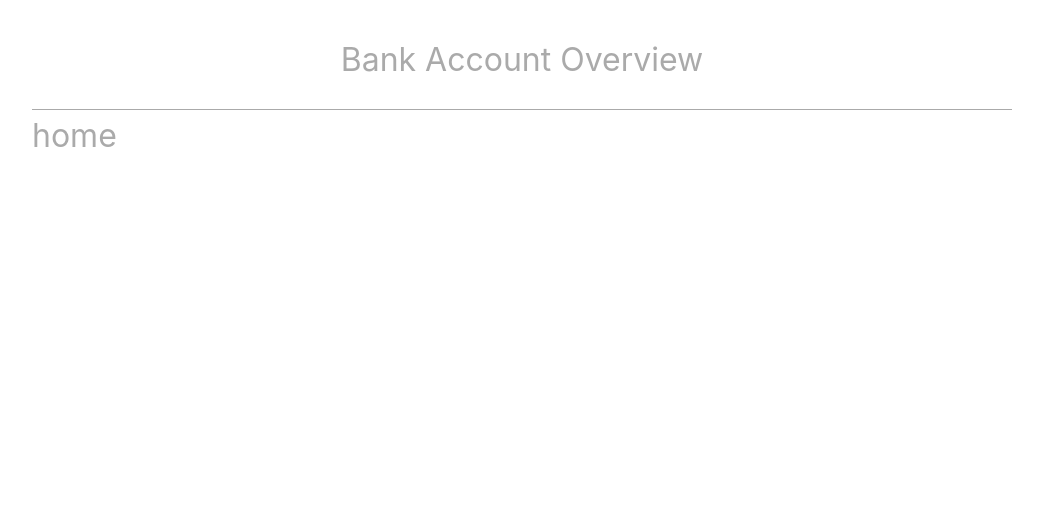
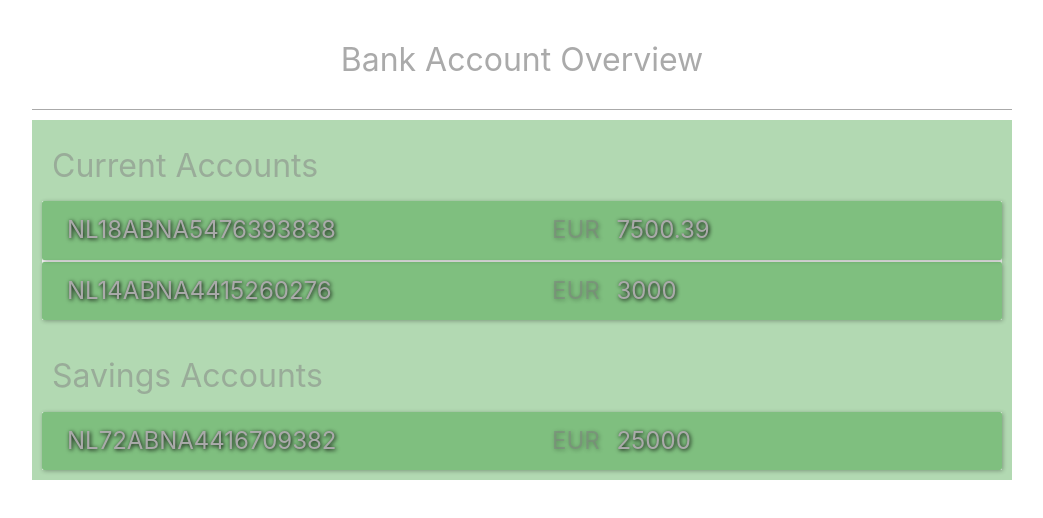
Before and after one commit to BassamHager/bank-account-dashboard-ta, a Vue app in the folder try1/: page / in a window 1280 px wide. Shown: the top 518 px of the page, without its empty margins (118-1161 px from the left). Built offline with nearby package versions, Linux system fonts and the light colour scheme.

Commit message:
feat: show accounts list - write the needed html & scss - create composables to help in styling - write unit tests

```diff
--- a/try1/package.json
+++ b/try1/package.json
@@ -26,6 +26,7 @@
     "eslint": "^8.22.0",
     "eslint-plugin-vue": "^9.3.0",
     "npm-run-all": "^4.1.5",
+    "sass": "^1.58.3",
     "typescript": "~4.7.4",
     "vite": "^4.0.0",
     "vitest": "^0.28.5",
--- /dev/null
+++ b/try1/src/composable/useResize.ts
@@ -0,0 +1,34 @@
+/*
+Purpose: returning an object of two properties {width, height} that help for styling by reflecting the current size of the document
+Responsibility: Bassam hager
+*/
+import { computed, ref, onMounted, onUnmounted, watch } from "vue";
+
+export const useResize = (doc = document.documentElement) => {
+  // data
+  const sizeData = ref({
+    width: doc.clientWidth,
+    height: doc.clientHeight,
+  });
+
+  // methods
+  const getDimensions = () => {
+    sizeData.value.width = doc.clientWidth;
+    sizeData.value.height = doc.clientHeight;
+  };
+
+  onMounted(() => {
+    window.addEventListener("resize", getDimensions);
+  });
+
+  onUnmounted(() => {
+    window.removeEventListener("resize", getDimensions);
+  });
+
+  const resizingData = computed(() => {
+    getDimensions();
+    return sizeData.value;
+  });
+
+  return resizingData.value;
+};
--- a/try1/src/views/HomeView.vue
+++ b/try1/src/views/HomeView.vue
@@ -4,15 +4,16 @@ import { onMounted, ref } from "vue";
 import { getAccountsService } from "@/services/getAccounts";
 // types
 import type { IAccountGroup } from "@/types/typings.d.ts";
+// composables
+import { useResize } from "@/composable/useResize";
+const resizingData = useResize();
 
 // state //
 const accounts = ref<IAccountGroup[]>();
-
 // methods //
 onMounted(async () => {
   const fetchedData = await getAccounts();
   accounts.value = fetchedData.accountGroups;
-  console.log(accounts.value);
 });
 
 const getAccounts = async () => {
@@ -23,6 +24,83 @@ const getAccounts = async () => {
 
 <template>
   <main>
-    <h1>home</h1>
+    <div
+      v-for="(accountGroup, index) in accounts"
+      :key="index + accountGroup.groupId"
+    >
+      <h1>{{ accountGroup.groupName }}</h1>
+      <div
+        v-for="(account, index) in accountGroup.accounts"
+        :key="index + account.accountNumber"
+        :class="`account-row ${
+          resizingData.width < 600 ? 'account-column' : ''
+        }`"
+      >
+        <h2>
+          {{ account.accountNumber }}
+        </h2>
+        <h2>
+          <span>
+            {{ account.currencyCode }}
+          </span>
+          {{ account.balance ? account.balance : account.bookBalance }}
+        </h2>
+      </div>
+    </div>
   </main>
 </template>
+
+<style scoped lang="scss">
+main {
+  min-width: 30rem;
+  margin-top: 1rem;
+
+  > div {
+    border: 1rem solid rgba(0, 128, 0, 0.3);
+
+    h1 {
+      color: rgba(128, 128, 128, 0.5);
+      background: rgba(0, 128, 0, 0.3);
+      padding: 1rem;
+    }
+
+    .account-row {
+      background: #000;
+      background: rgba(0, 128, 0, 0.5);
+      display: flex;
+      gap: 1rem;
+      box-shadow: 1px 1px 4px rgba(0, 0, 0, 0.3);
+      border-radius: 0.2rem;
+      cursor: pointer;
+
+      &:not(:nth-last-child(1)) {
+        margin-bottom: 0.25rem;
+      }
+
+      h2 {
+        padding: 1rem 2.5rem;
+        width: 100%;
+        text-shadow: 1px 1px 4px black;
+
+        span {
+          color: rgba(128, 128, 128, 0.5);
+          text-shadow: 1px 1px 4px rgba(0, 0, 0, 0.3);
+          margin-right: 1rem;
+        }
+      }
+
+      &:hover {
+        box-shadow: 1px 2px 4px rgba(128, 128, 128, 0.7);
+        color: #fff;
+        transition: 0.5s;
+        background: rgba(0, 128, 0, 0.6);
+      }
+    }
+
+    .account-column {
+      flex-direction: column;
+      gap: 0;
+    }
+  }
+}
+</style>
```
Also changed, not shown: try1/src/composable/useSubstring.ts (added, +16 -0 lines), 2 other files (tests, documents, lock files or other folders).
